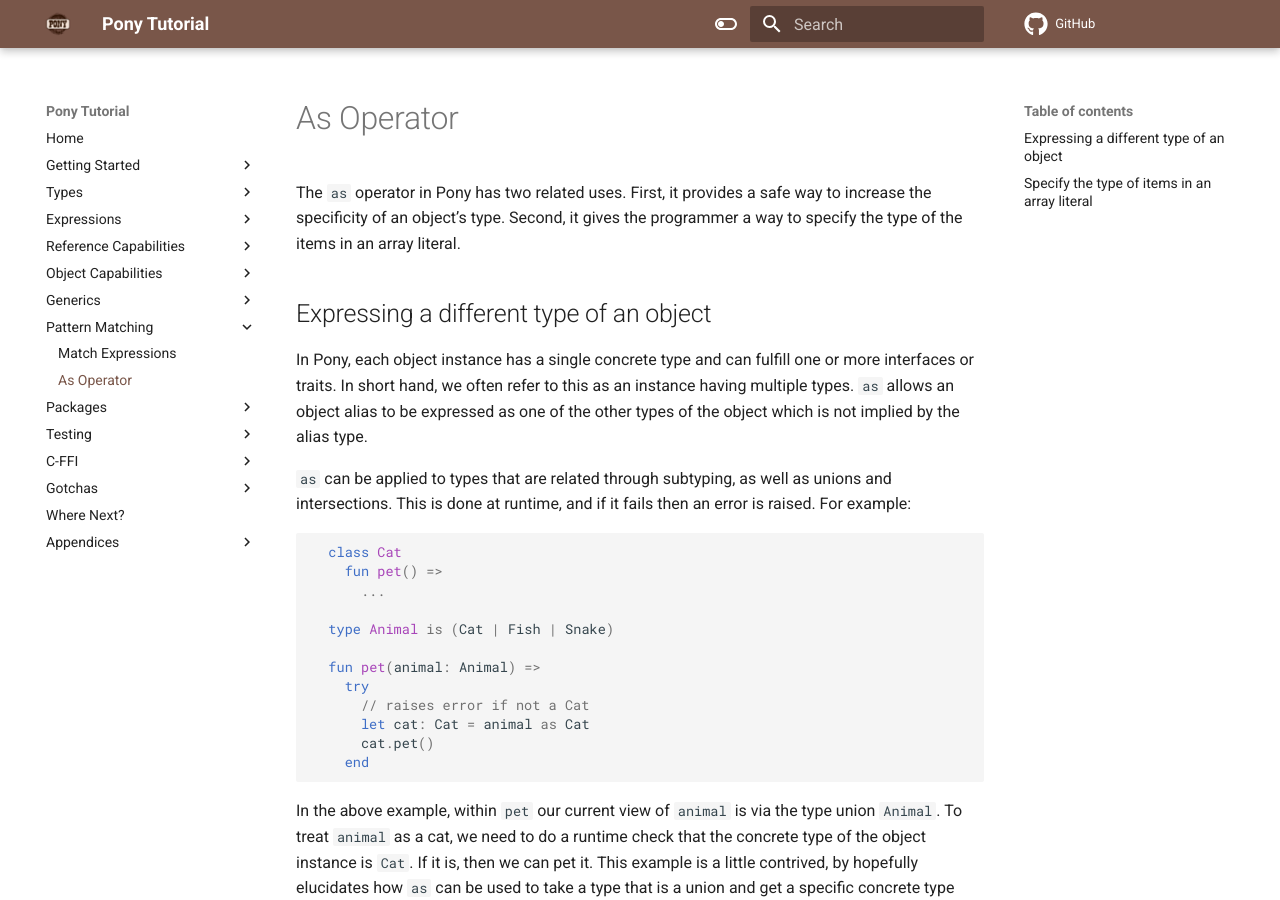
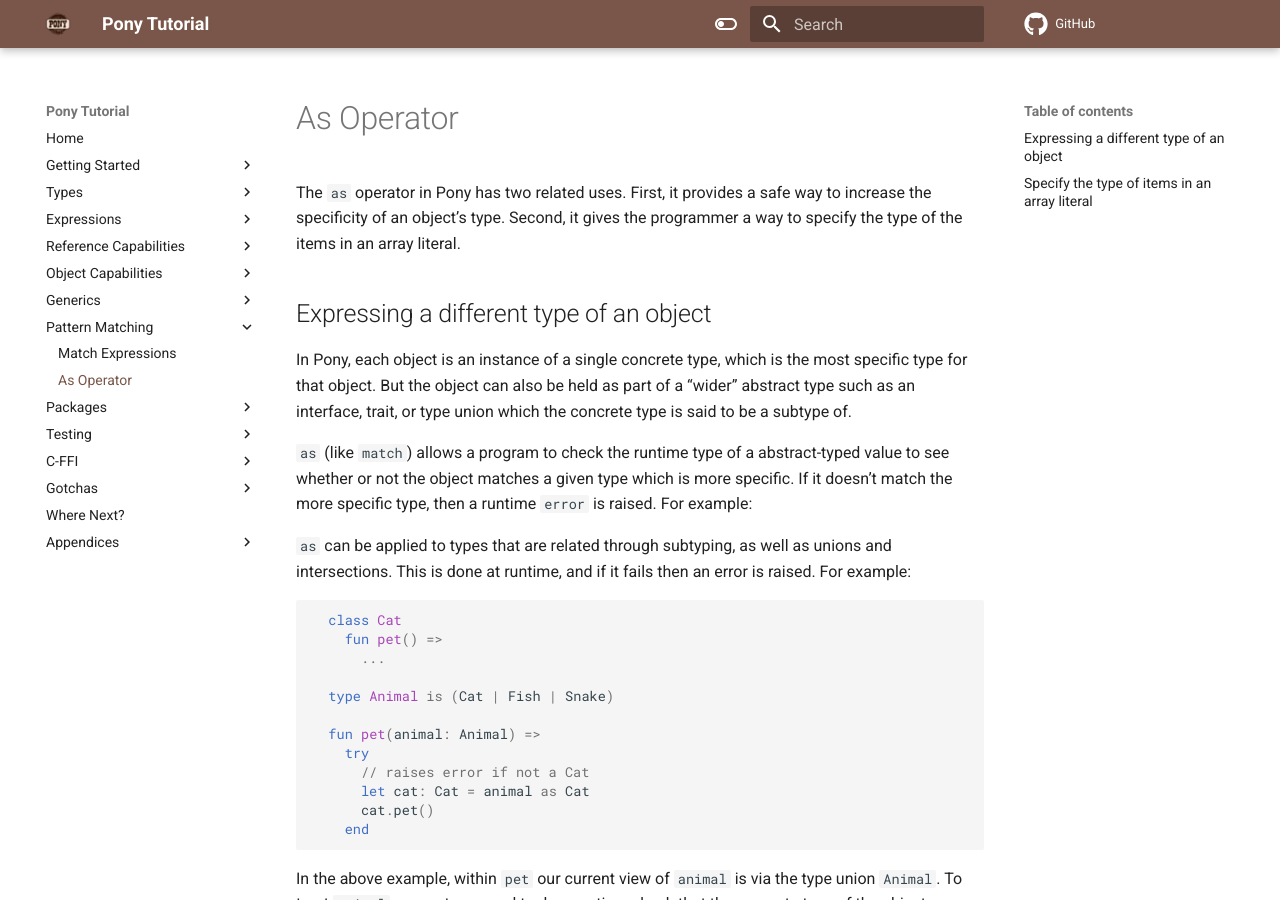
Before and after one commit to ponylang/pony-tutorial, an MkDocs documentation site: the page built from docs/pattern-matching/as.md, in a window 1280 px wide and 900 px high. Built offline with MkDocs 1.6.1 and Material for MkDocs 9.7.7, drawn with Linux system fonts in a browser that asks for light colours; comment, search, counter and statistics services are not loaded.

Commit message:
Update docs/pattern-matching/as.md
Co-authored-by: Joe Eli McIlvain <joe.eli.mac@gmail.com>

```diff
--- a/docs/pattern-matching/as.md
+++ b/docs/pattern-matching/as.md
@@ -4,7 +4,9 @@
 
 ## Expressing a different type of an object
 
-In Pony, each object instance has a single concrete type and can fulfill one or more interfaces or traits. In short hand, we often refer to this as an instance having multiple types. `as` allows an object alias to be expressed as one of the other types of the object which is not implied by the alias type.
+In Pony, each object is an instance of a single concrete type, which is the most specific type for that object. But the object can also be held as part of a "wider" abstract type such as an interface, trait, or type union which the concrete type is said to be a subtype of.
+
+`as` (like `match`) allows a program to check the runtime type of a abstract-typed value to see whether or not the object matches a given type which is more specific. If it doesn't match the more specific type, then a runtime `error` is raised. For example:
 
 `as` can be applied to types that are related through subtyping, as well as unions and intersections. This is done at runtime, and if it fails then an error is raised. For example:
 
```
